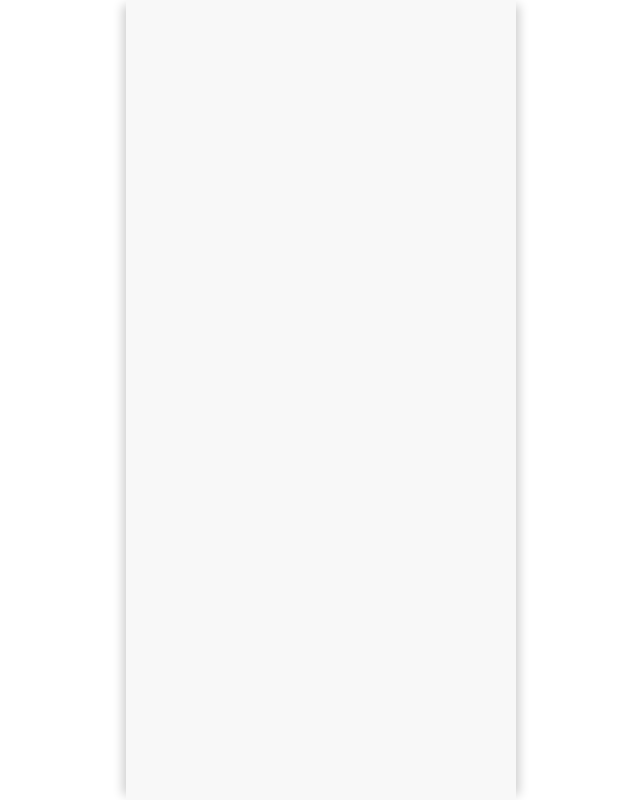
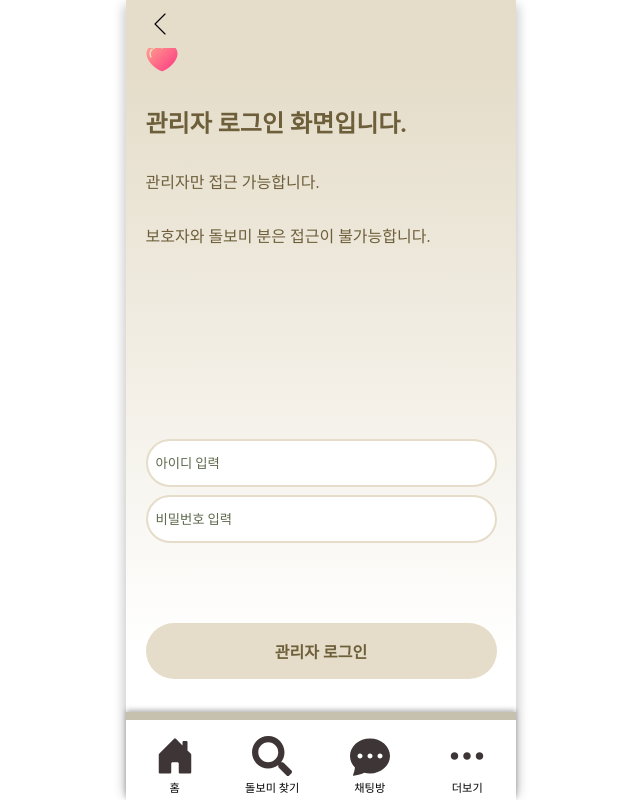
Before and after one commit to yerimi00/GovTech_FE, a React (Vite) app in the folder bombom/: page /adminloginpage in a window 1280 px wide. Before the commit this address had no page. Shown: the whole page, without its empty margins (319-959 px from the left). Built offline with nearby package versions, Linux system fonts and the light colour scheme; a web font is replaced by a local one.

Commit message:
[ADD] 관리자 로그인 화면 추가

```diff
--- a/bombom/src/Router.jsx
+++ b/bombom/src/Router.jsx
@@ -43,6 +43,7 @@ import CardCameraPage from "./components/header/mypage/all_certificatecard/cardc
 import MainMyNoticePage from "./components/header/mypage/all_detailmynotice/mainmynoticepage";
 import DetailMyNoticePage from "./components/header/mypage/all_detailmynotice/detailmynoticepage";
 import MainChatPage from "./pages/chatpage/mainchatpage";
+import AdminLoginPage from "./components/header/all_login/AdminLogin";
 
 const AppRouter = () => {
   return (
@@ -102,6 +103,7 @@ const AppRouter = () => {
             <Route path="/mainmynoticepage" element={<MainMyNoticePage />} />
             <Route path="/detailmynoticepage" element={<DetailMyNoticePage />} />
             <Route path="/mainchatpage" element={<MainChatPage />} />
+            <Route path="/adminloginpage" element={<AdminLoginPage />} />
           </Route>
         </Routes>
       </Router>
--- a/bombom/src/components/Layout.jsx
+++ b/bombom/src/components/Layout.jsx
@@ -38,7 +38,7 @@ const Layout = () => {
             location.pathname === '/editkeywordpage' || location.pathname === '/editsentencepage' ||
             location.pathname === '/certificatecardpage' || location.pathname === '/cardcamerapage' ||
             location.pathname === '/mainmynoticepage' || location.pathname === '/detailmynoticepage' ||
-            location.pathname === '/chatpage') {
+            location.pathname === '/chatpage' || location.pathname === '/adminloginpage') {
             return <NewHeader />;
         }
         return <Header />;
--- /dev/null
+++ b/bombom/src/components/header/all_login/AdminLogin.jsx
@@ -0,0 +1,154 @@
+import React, { useState } from 'react';
+import styled from 'styled-components';
+import { useNavigate } from 'react-router-dom';
+import CustomRow from '../../container/CustomRow';
+import CustomColumn from '../../container/CustomColumn';
+import CustomFont from '../../container/CustomFont';
+import StyledImg from '../../container/StyledImg';
+
+const ContainerCenter = styled.div`
+  display: flex;
+  flex-direction: column;
+  align-items: center;
+  width: 100%;
+  min-height: 90vh;
+`;
+
+const PageContainer = styled(ContainerCenter)`
+  width: 100%;
+  display: flex;
+  flex-direction: column;
+  justify-content: center;
+  gap: 4rem;
+  position: relative;
+  background: linear-gradient(to bottom, #E5DDCA 0%, #E5DDCA 10%, white 90%, white 100%);
+`;
+
+const Button = styled.button`
+  width: ${props => props.width || 'auto'};
+  border-radius: 5rem;
+  background-color: ${(props) => (props.disabled ? '#E5DDC9' : 'white')};
+  box-shadow: ${(props) => (props.disabled ? 'none' : '0 4px 6px rgba(0, 0, 0, 0.1)')};
+  display: flex;
+  align-items: center;
+  justify-content: center;
+  padding: 1rem;
+  cursor: ${(props) => (props.disabled ? 'not-allowed' : 'pointer')};
+  border: none;
+`;
+
+const IDInput = styled.input.attrs({
+    placeholder: '아이디 입력',
+})`
+  width: 100%;
+  height: 3rem;
+  border: 2px solid #E5DDC9;
+  border-radius: 5rem;
+  padding: 0.5rem;
+  box-sizing: border-box;
+
+  &::placeholder {
+    color: #5E694D;
+  }
+`;
+
+const PWInput = styled.input.attrs({
+    placeholder: '비밀번호 입력',
+    type: 'password',
+})`
+  width: 100%;
+  height: 3rem;
+  border: 2px solid #E5DDC9;
+  border-radius: 5rem;
+  padding: 0.5rem;
+  box-sizing: border-box;
+
+  &::placeholder {
+    color: #5E694D;
+  }
+`;
+
+const ModalBackground = styled.div`
+  position: fixed;
+  top: 0;
+  left: 50%;
+  transform: translateX(-50%);
+  width: 390px;
+  height: 100%;
+  background-color: rgba(0, 0, 0, 0.5);
+  display: flex;
+  justify-content: center;
+  z-index: 1000;
+  align-items: center;
+`;
+
+const Modal = styled.div`
+  background-color: white;
+  padding: 2rem;
+  border-radius: 0.5rem;
+  box-shadow: 0 2px 10px rgba(0, 0, 0, 0.1);
+  z-index: 1001;
+`;
+
+const AdminLoginPage = () => {
+    const navigate = useNavigate();
+    const [id, setId] = useState('');
+    const [pw, setPw] = useState('');
+    const [showModal, setShowModal] = useState(false);
+
+    const isButtonDisabled = id === '' || pw === '';
+
+    const doneLogin = () => {
+        if (!isButtonDisabled) {
+            setShowModal(true);
+            setTimeout(() => {
+                setShowModal(false);
+                navigate('/');
+            }, 2000);
+        }
+    }
+
+    return (
+        <ContainerCenter>
+            <PageContainer>
+                <CustomColumn width='90%' alignItems='center' justifyContent='center' gap='12rem'>
+                    <CustomColumn width='100%' alignItems='flex-start' justifyContent='center'>
+                        <CustomColumn width='100%' alignItems='flex-start' justifyContent='center'>
+                            <StyledImg src={'ex_nav_icon.png'} width='2rem' height='2rem' />
+                            <CustomFont color='#6E5F3B' fontWeight='bold' font='1.5rem'>관리자 로그인 화면입니다.</CustomFont>
+                        </CustomColumn>
+
+                        <CustomColumn width='100%' alignItems='flex-start' justifyContent='center'>
+                            <CustomFont color='#6E5F3B' font='1rem'>관리자만 접근 가능합니다.</CustomFont>
+                            <CustomFont color='#6E5F3B' font='1rem'>보호자와 돌보미 분은 접근이 불가능합니다.</CustomFont>
+                        </CustomColumn>
+                    </CustomColumn>
+
+                    <CustomColumn width='100%' alignItems='center' justifyContent='center' gap='0.5rem'>
+                        <CustomColumn width='100%' alignItems='center' justifyContent='center' gap='5rem'>
+                            <CustomColumn width='100%' alignItems='center' justifyContent='center' gap='0.5rem'>
+                                <IDInput value={id} onChange={(e) => setId(e.target.value)} />
+                                <PWInput value={pw} onChange={(e) => setPw(e.target.value)} />
+                            </CustomColumn>
+
+                            <Button onClick={doneLogin} disabled={isButtonDisabled} width='100%'>
+                                <CustomFont color='#6E5F3B' fontWeight='bold' font='1rem'>관리자 로그인</CustomFont>
+                            </Button>
+                        </CustomColumn>
+
+                    </CustomColumn>
+
+                    {showModal && (
+                        <ModalBackground>
+                            <Modal>
+                                <CustomFont color='black' fontWeight='bold' font='1.2rem'>로그인되었습니다!</CustomFont>
+                            </Modal>
+                        </ModalBackground>
+                    )}
+                </CustomColumn>
+            </PageContainer>
+        </ContainerCenter>
+    );
+};
+
+export default AdminLoginPage;
--- a/bombom/src/components/header/all_login/Firstlogin.jsx
+++ b/bombom/src/components/header/all_login/Firstlogin.jsx
@@ -84,6 +84,10 @@ const FirstLoginPage = () => {
         navigate('/dolbomloginpage')
     }
 
+    const goAdminLogin = () => {
+        navigate('/adminloginpage');
+    }
+
     return (
         <ContainerCenter>
             <PageContainer>
@@ -135,7 +139,7 @@ const FirstLoginPage = () => {
                             </MainDiv>
                         </CustomRow>
                         <CustomRow width='100%' alignItems='center' justifyContent='flex-end'>
-                            <AdminButton>
+                            <AdminButton onClick={goAdminLogin}>
                                 <CustomFont color='black' font='1rem' fontFamily='Cafe24SsurroundAir'>관리자 전용</CustomFont>
                             </AdminButton>
                         </CustomRow>
```
